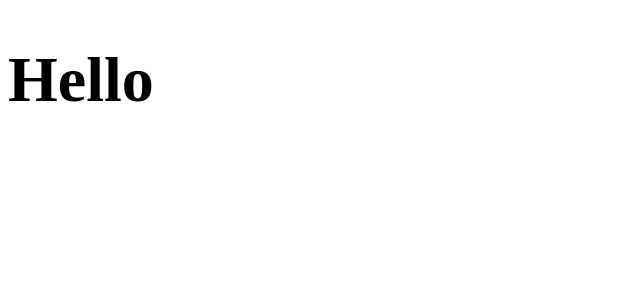
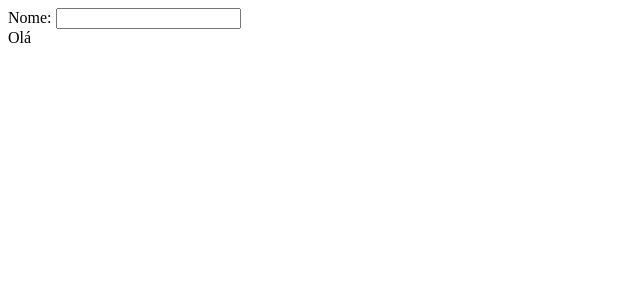
Before and after one commit to saulocode1/santander-lets-code-react, a React (Create React App) app in the folder 3 - React - Componentes Tipo Classe/Aula 03 - Instalação/meu-app/: page / in a window 1280 px wide. Shown: the top 300 px of the page, without its empty margins (0-640 px from the left). Built offline with nearby package versions, Linux system fonts and the light colour scheme.

Commit message:
Create lesson 4.2 and 4.3

```diff
--- /dev/null
+++ b/3 - React - Componentes Tipo Classe/Aula 03 - Instalação/meu-app/src/components/Function3.js
@@ -0,0 +1,24 @@
+import React, {useState, useEffect} from 'react';
+
+export default function App(){
+    const [nome, setNome] = useState(undefined)
+
+    useEffect(
+        () => {
+            if(nome === undefined){
+               setNome(sessionStorage.getItem('nome') || '')
+            }
+            else {
+                sessionStorage.setItem('nome', nome)
+            }
+        }, [nome]
+    )
+
+    return (
+        <>
+            Nome: <input type='text' value={nome} onChange={(event) => setNome(event.target.value)}></input>
+            <br/>
+            Olá {nome}
+        </>
+    )
+}
--- a/3 - React - Componentes Tipo Classe/Aula 03 - Instalação/meu-app/src/index.js
+++ b/3 - React - Componentes Tipo Classe/Aula 03 - Instalação/meu-app/src/index.js
@@ -1,13 +1,12 @@
 import React from 'react';
 import ReactDOM from 'react-dom';
-import Function from './components/Function';
+import Function3 from './components/Function3';
 import reportWebVitals from './reportWebVitals';
 
 ReactDOM.render(
   <React.StrictMode>
-    <Function>
-      <h1>Hello</h1>
-    </Function>
+    <Function3>
+    </Function3>
   </React.StrictMode>,
   document.getElementById('root')
 );
```
Also changed, not shown: 3 - React - Componentes Tipo Classe/Aula 03 - Instalação/meu-app/src/components/Function2.js (added, +16 -0 lines).
